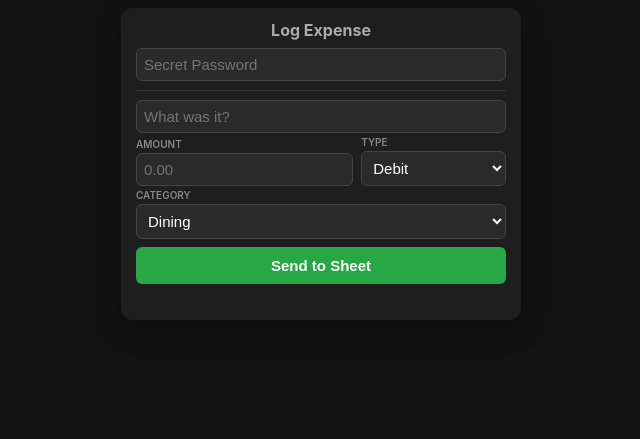
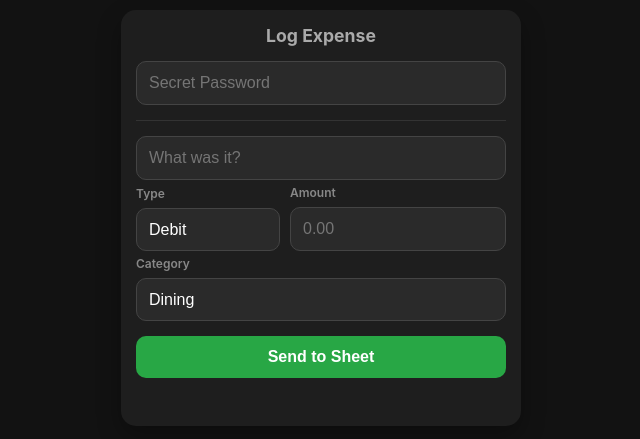
Before and after one commit to yeungtech/budget_track, a plain HTML site: page index.html in a window 1280 px wide. Shown: the whole page, without its empty margins (319-959 px from the left). Drawn offline with Linux system fonts and the light colour scheme.

Commit message:
Update index.html sizing

```diff
--- a/index.html
+++ b/index.html
@@ -4,41 +4,42 @@
     <title>Expense Logger</title>
     <meta name="viewport" content="width=device-width, initial-scale=1, maximum-scale=1, user-scalable=0">
     <style>
-        body { font-family: -apple-system, sans-serif; padding: 8px; max-width: 400px; margin: auto; background-color: #121212; }
-        .card { background: #1e1e1e; padding: 12px 15px; border-radius: 12px; box-shadow: 0 10px 25px rgba(0,0,0,0.3); color: #ffffff; }
+        body { font-family: -apple-system, sans-serif; padding: 10px; max-width: 400px; margin: auto; background-color: #121212; }
+        .card { background: #1e1e1e; padding: 15px; border-radius: 15px; box-shadow: 0 10px 25px rgba(0,0,0,0.3); color: #ffffff; }
 
-        /* Smaller, tighter header */
-        h2 { margin: 0 0 5px 0; font-size: 1rem; color: #aaaaaa; text-align: center; }
+        /* Smaller font but readable */
+        h2 { margin: 0 0 10px 0; font-size: 1.1rem; color: #aaaaaa; text-align: center; }
 
+        /* Larger touch targets for phone use */
         input, select, button {
             width: 100%;
-            padding: 7px;
-            margin: 3px 0;
+            padding: 12px; /* Increased padding for better tap-ability */
+            margin: 5px 0;
             border: 1px solid #444444;
-            border-radius: 6px;
+            border-radius: 10px;
             box-sizing: border-box;
-            font-size: 15px;
+            font-size: 16px; /* 16px prevents iOS auto-zoom on focus */
             background-color: #2a2a2a;
             color: #ffffff;
+            appearance: none; /* Removes default styling for cleaner look */
         }
 
-        /* Grouping fields to save a whole row of height */
-        .input-row { display: flex; gap: 8px; align-items: flex-end; }
+        .input-row { display: flex; gap: 10px; align-items: flex-end; }
         .input-row > div { flex: 1; }
 
-        hr { border: 0; border-top: 1px solid #333; margin: 6px 0; }
+        hr { border: 0; border-top: 1px solid #333; margin: 10px 0; }
 
-        button { background-color: #28a745; color: white; border: none; font-weight: bold; cursor: pointer; margin-top: 5px; padding: 10px; }
-        button:disabled { background-color: #6c757d; }
+        button { background-color: #28a745; color: white; border: none; font-weight: bold; cursor: pointer; margin-top: 10px; }
+        button:active { background-color: #218838; transform: scale(0.98); }
 
-        label { font-size: 10px; color: #888; font-weight: 600; margin-top: 0; display: block; text-transform: uppercase; }
+        label { font-size: 12px; color: #888; font-weight: 600; margin-bottom: 2px; display: block; }
 
-        .status-area { height: 16px; text-align: center; margin-top: 5px; font-weight: bold; font-size: 13px; }
+        .status-area { height: 20px; text-align: center; margin-top: 8px; font-weight: bold; font-size: 14px; }
 
-        .last-entry { margin-top: 8px; padding-top: 8px; border-top: 1px solid #444444; display: none; }
-        .last-entry h4 { margin: 0 0 5px 0; color: #aaaaaa; font-size: 11px; }
-        .last-entry table { width: 100%; font-size: 12px; }
-        .last-entry td { padding: 1px 0; }
+        .last-entry { margin-top: 10px; padding-top: 10px; border-top: 1px solid #444444; display: none; }
+        .last-entry h4 { margin: 0 0 5px 0; color: #aaaaaa; font-size: 12px; }
+        .last-entry table { width: 100%; font-size: 14px; }
+        .last-entry td { padding: 3px 0; }
     </style>
 </head>
 <body>
@@ -50,16 +51,16 @@
             <input type="text" id="item" placeholder="What was it?" required>
 
             <div class="input-row">
-                <div style="flex: 1.5;">
-                    <label>Amount</label>
-                    <input type="number" step="0.01" id="price" placeholder="0.00" required>
-                </div>
-                <div>
+                <div style="flex: 1;">
                     <label>Type</label>
                     <select id="type">
                         <option value="Debit">Debit</option>
                         <option value="Credit">Credit</option>
                     </select>
+                </div>
+                <div style="flex: 1.5;">
+                    <label>Amount</label>
+                    <input type="number" step="0.01" inputmode="decimal" id="price" placeholder="0.00" required>
                 </div>
             </div>
 
```
